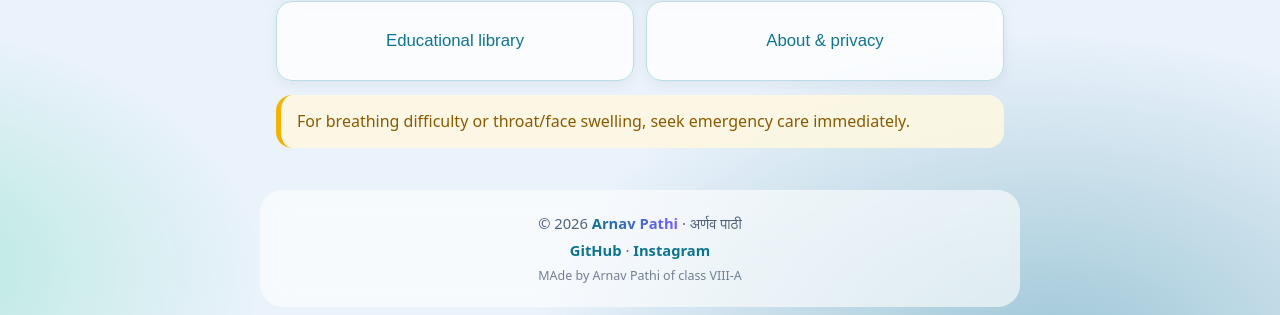
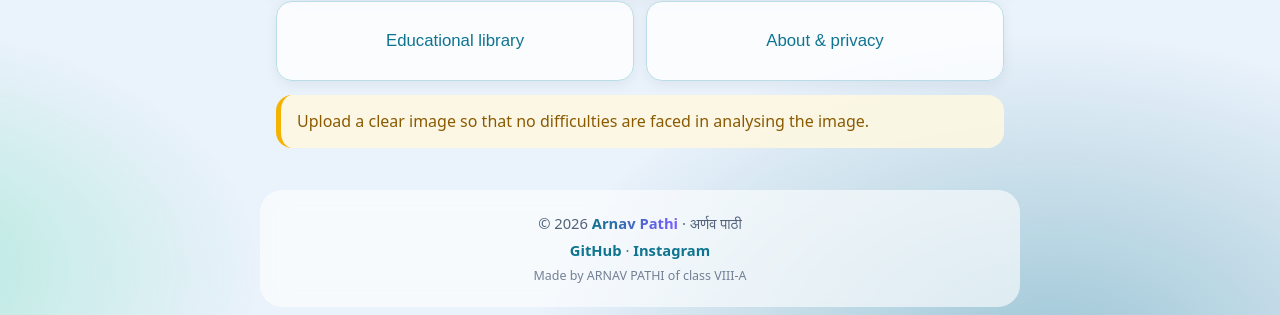
Before and after one commit to arnavpathi1472013-tech/Tvacha-AI, a website: page public/index.html in a window 1280 px wide. Shown: the part 482-797 px from the top of the page. Drawn offline with Linux system fonts and the light colour scheme.

Commit message:
Update index.html

```diff
--- a/public/index.html
+++ b/public/index.html
@@ -30,7 +30,7 @@
           <p>Photograph or upload an image, optionally add context, and receive your report.</p><button data-go="capture">Start assessment</button>
         </div>
         <div class="tiles"><button class="alt" data-go="library">Educational library</button><button class="alt" data-go="about">About &amp; privacy</button></div>
-        <div class="banner">For breathing difficulty or throat/face swelling, seek emergency care immediately.</div>
+        <div class="banner">Upload a clear image so that no difficulties are faced in analysing the image.</div>
       </section>
       <section class="screen" id="capture" hidden>
         <h2>1. Image</h2>
@@ -118,7 +118,7 @@
     <footer class="credit">
       <p>© 2026 <b>Arnav Pathi</b> · अर्णव पाठी</p>
       <p><a href="https://github.com/arnavpathi1472013-tech" target="_blank" rel="noopener">GitHub</a> · <a href="https://instagram.com/arnav_pathi_147" target="_blank" rel="noopener">Instagram</a></p>
-      <p class="fine">MAde by Arnav Pathi of class VIII-A</p>
+      <p class="fine">Made by ARNAV PATHI of class VIII-A</p>
     </footer>
     <script src="/safety.js"></script>
     <script src="/app.js"></script>
```
